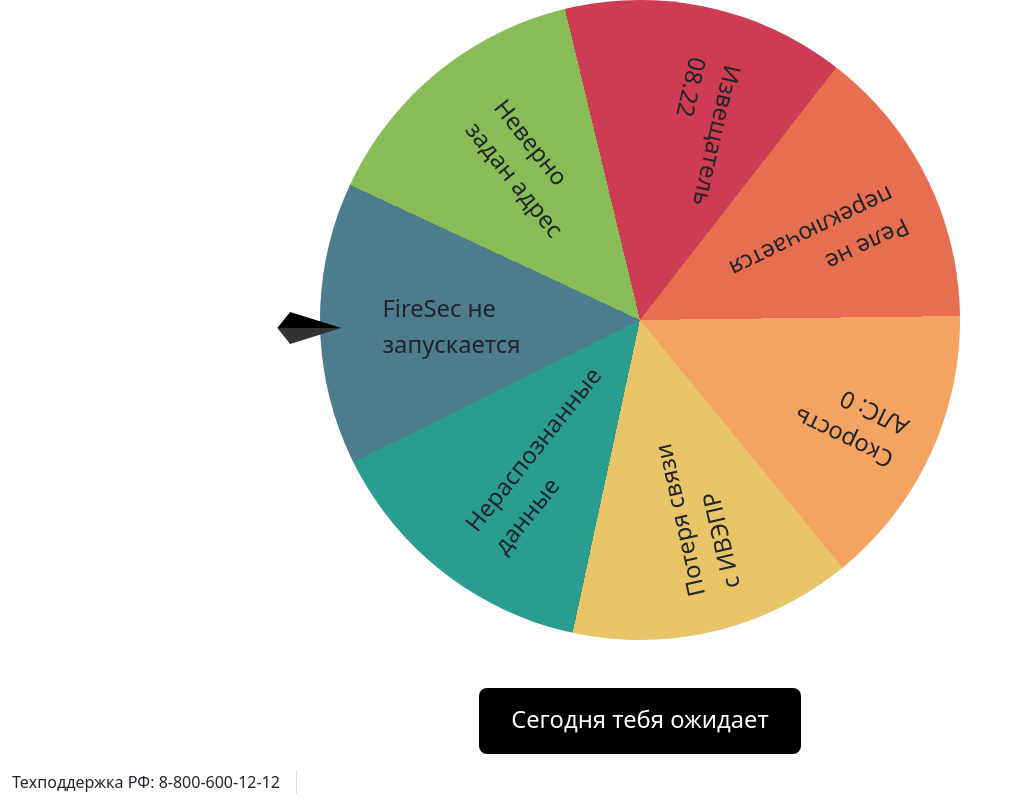
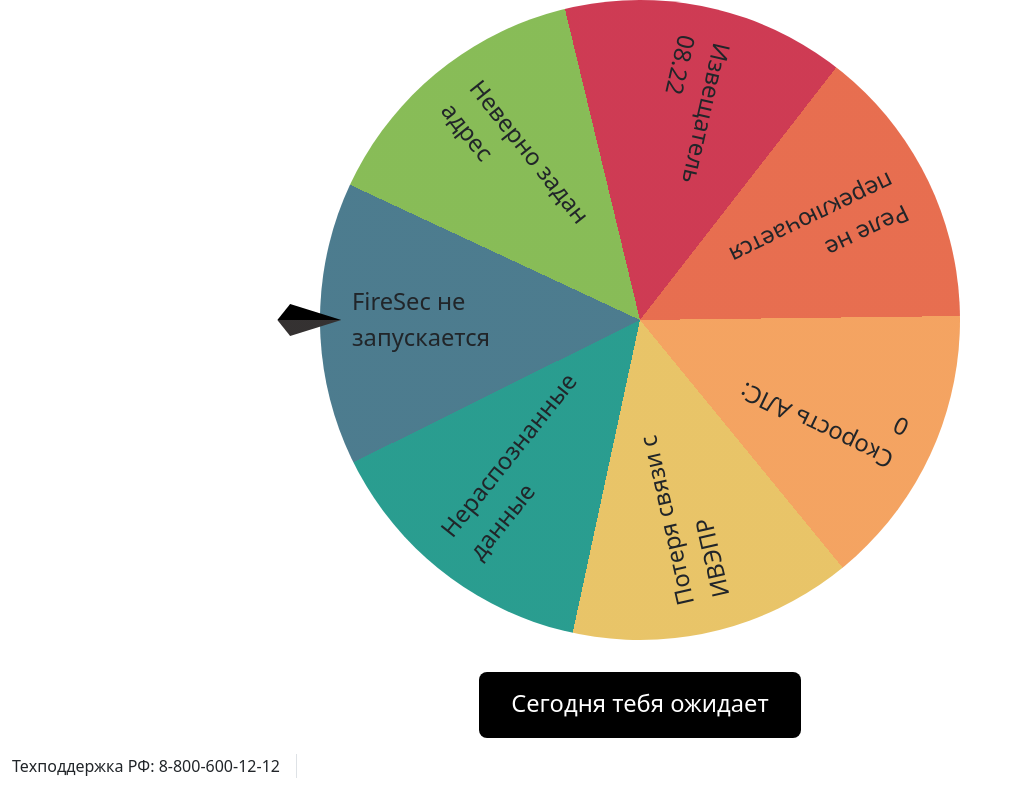
Before and after one commit to kerni2/R3-wheel, a plain HTML site: page index.html in a window 1280 px wide. Shown: the whole page, without its empty margins (0-1011 px from the left). Drawn offline with nearby package versions, Linux system fonts and the light colour scheme.

Commit message:
fix padding

```diff
--- a/style.css
+++ b/style.css
@@ -50,6 +50,11 @@ body {
 .deal-wheel .btn-spin {
   grid-area: trigger;
   justify-self: center;
+}
+
+ul.spinner {
+  padding-left: 0;
+  margin-bottom: 0;
 }
 
 /* сектор колеса */
```
